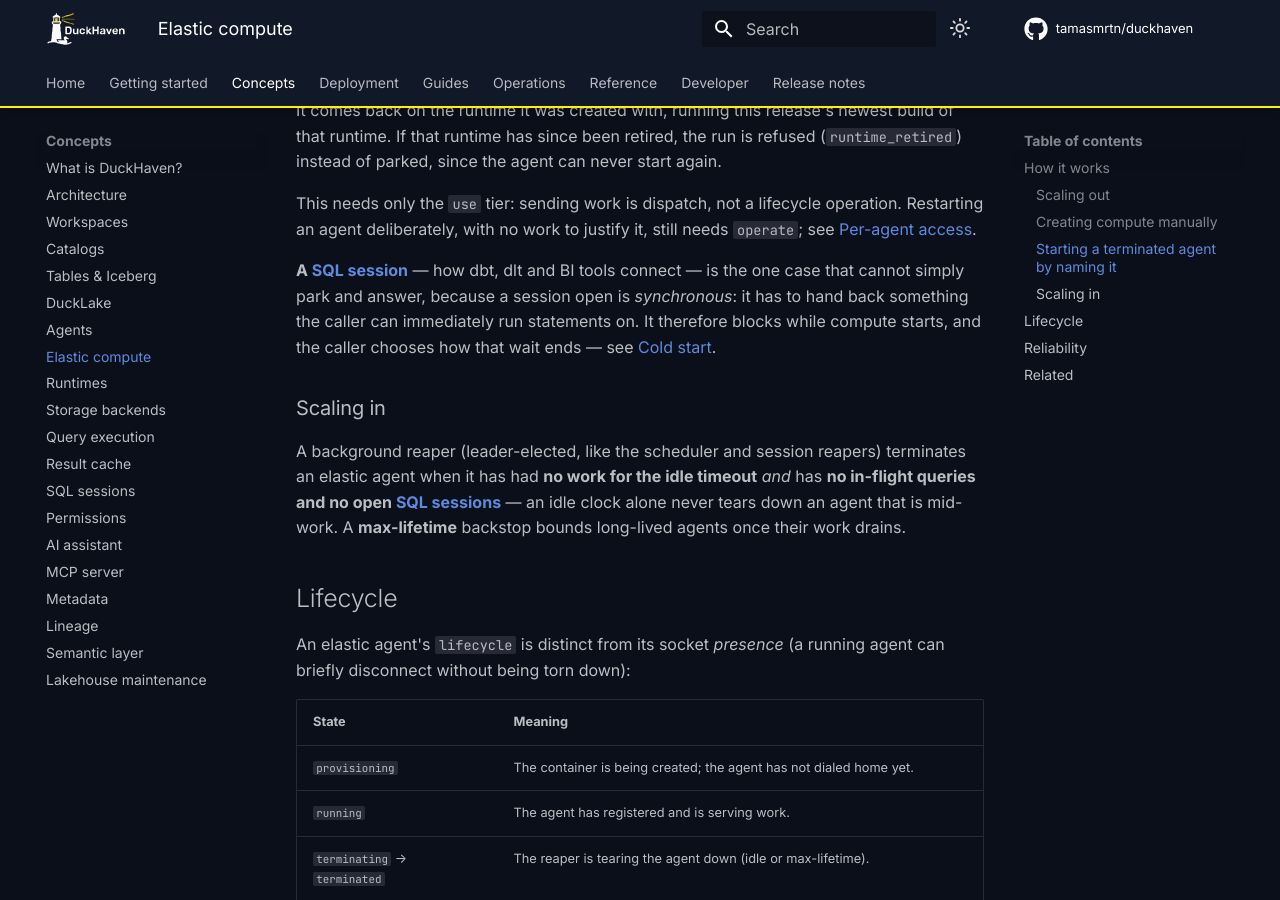
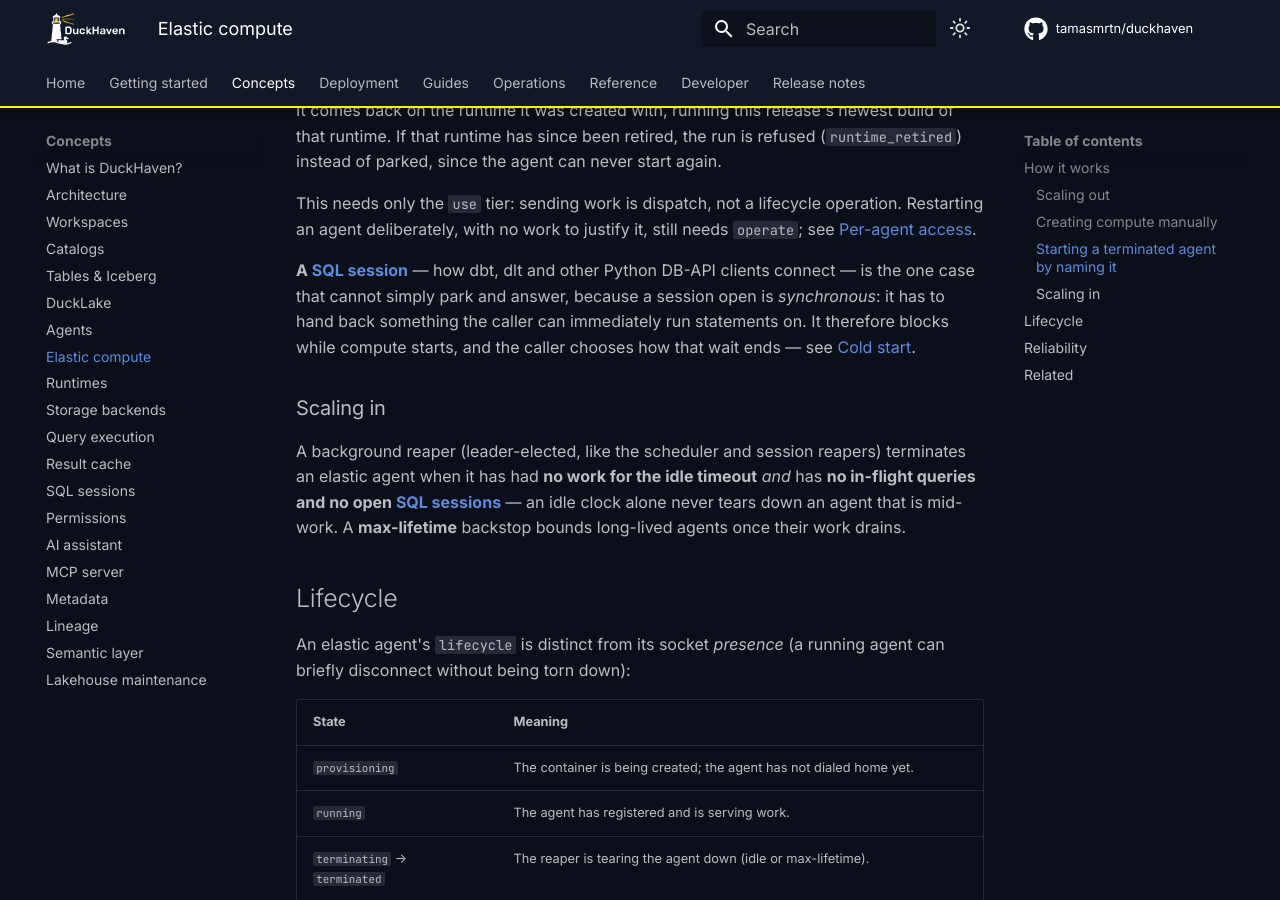
Before and after one commit to tamasmrtn/duckhaven, an MkDocs documentation site: the page built from docs/concepts/elastic-compute.md, in a window 1280 px wide and 900 px high, scrolled down 2349 px. Built offline with MkDocs 1.6.1 and Material for MkDocs 9.7.7, drawn with Linux system fonts in a browser that asks for light colours; comment, search, counter and statistics services are not loaded.

Commit message:
docs: Correct which tools connect through SQL sessions
The docs said BI tools connect through SQL sessions. Only Python clients
can today: the session API is reached through the DB-API connector, which
dbt and dlt build on. No BI tool has a driver for it yet.

```diff
--- a/api/src/api/services/assistant/knowledge/docs_index.yaml
+++ b/api/src/api/services/assistant/knowledge/docs_index.yaml
@@ -81,7 +81,8 @@
 - path: concepts/sql-sessions.md
   title: SQL sessions
   section: Concepts
-  summary: Persistent connections for dbt, dlt and BI tools, brokered through the API.
+  summary: Persistent connections for dbt, dlt and other Python DB-API clients, brokered through the
+    API.
 - path: concepts/permissions.md
   title: Permissions
   section: Concepts
--- a/docs/concepts/elastic-compute.md
+++ b/docs/concepts/elastic-compute.md
@@ -89,7 +89,7 @@
 Restarting an agent deliberately, with no work to justify it, still needs `operate`; see
 [Per-agent access](permissions.md#per-agent-access).
 
-**A [SQL session](sql-sessions.md)** — how dbt, dlt and BI tools connect — is the one case
+**A [SQL session](sql-sessions.md)** — how dbt, dlt and other Python DB-API clients connect — is the one case
 that cannot simply park and answer, because a session open is *synchronous*: it has to hand
 back something the caller can immediately run statements on. It therefore blocks while
 compute starts, and the caller chooses how that wait ends — see
--- a/docs/llms.txt
+++ b/docs/llms.txt
@@ -31,7 +31,7 @@
 - [Storage backends](https://tamasmrtn.github.io/duckhaven/concepts/storage-backends/): Where Iceberg data physically lives, and how credentials reach an agent.
 - [Query execution](https://tamasmrtn.github.io/duckhaven/concepts/query-execution/): Queueing, memory estimation, and concurrency.
 - [Result cache](https://tamasmrtn.github.io/duckhaven/concepts/result-cache/): Answering a repeated query from an earlier run's result while nothing it reads has changed.
-- [SQL sessions](https://tamasmrtn.github.io/duckhaven/concepts/sql-sessions/): Persistent connections for dbt, dlt and BI tools, brokered through the API.
+- [SQL sessions](https://tamasmrtn.github.io/duckhaven/concepts/sql-sessions/): Persistent connections for dbt, dlt and other Python DB-API clients, brokered through the API.
 - [Permissions](https://tamasmrtn.github.io/duckhaven/concepts/permissions/): Per-workspace access control and audit trail.
 - [AI assistant](https://tamasmrtn.github.io/duckhaven/concepts/assistant/): The governed AI data assistant and how it enforces access.
 - [MCP server](https://tamasmrtn.github.io/duckhaven/concepts/mcp-server/): Connecting an AI agent you already use — Claude Code, Cursor — to your data.
```
Also changed, not shown: README.md (+1 -1 lines).
